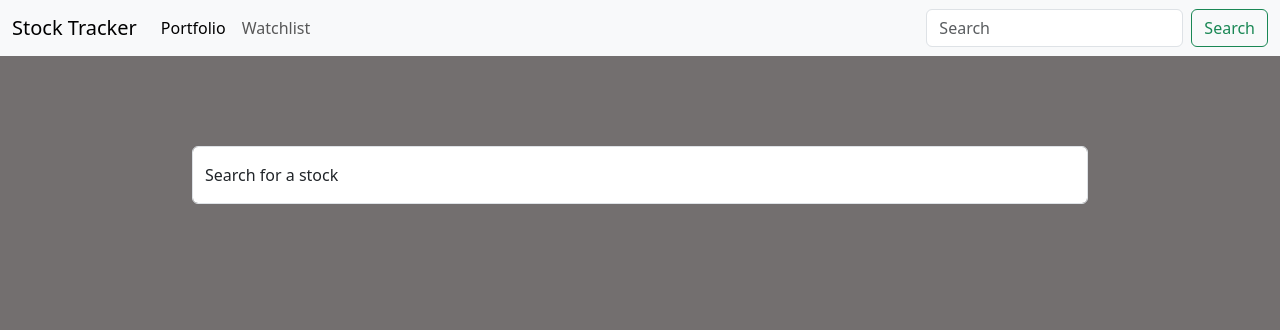
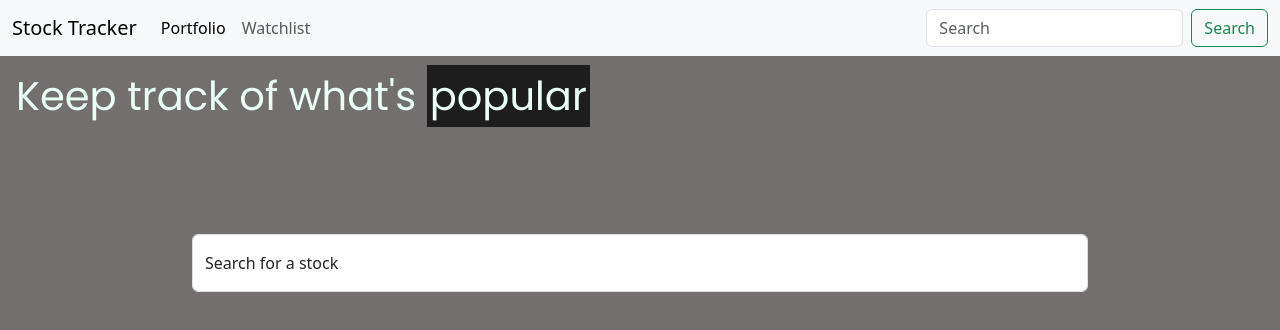
Before and after one commit to em2063/stock-tracker, a React (Vite) app in the folder stock-tracker/: page /watchlist in a window 1280 px wide. Shown: the top 330 px of the page. Built offline with nearby package versions, Linux system fonts and the light colour scheme.

Commit message:
adds title to watchlist page

```diff
--- a/stock-tracker/src/components/watchlist.jsx
+++ b/stock-tracker/src/components/watchlist.jsx
@@ -4,10 +4,21 @@ function WatchList() {
   return (
     <>
       <div className="watchlist">
-        <div className="form-container">
-          <div class="form-floating mb-3">
-            <input class="form-control" id="floatingInput" placeholder="aapl" />
-            <label for="floatingInput">Search for a stock</label>
+        <div className="watchlist-text m-3">
+          <h1>
+            Keep track of what's <span>popular</span>
+          </h1>
+        </div>
+        <div className="watchlist-content">
+          <div className="form-container">
+            <div class="form-floating mb-3">
+              <input
+                class="form-control"
+                id="floatingInput"
+                placeholder="aapl"
+              />
+              <label for="floatingInput">Search for a stock</label>
+            </div>
           </div>
         </div>
       </div>
--- a/stock-tracker/src/index.css
+++ b/stock-tracker/src/index.css
@@ -1,3 +1,5 @@
+@import url("https://fonts.googleapis.com/css2?family=Poppins&display=swap");
+
 body {
   background-color: #2c2626a9;
 }
@@ -57,7 +59,22 @@ body {
   margin-top: 10%;
 }
 
-.watchlist {
+.watchlist-content {
   display: flex;
   justify-content: center;
 }
+
+.watchlist {
+  display: flex;
+  flex-direction: column;
+}
+
+.watchlist-text {
+  color: #eafff6;
+  font-family: Poppins;
+}
+
+.watchlist-text span {
+  background-color: #1d1d1d;
+  padding: 3px;
+}
```
